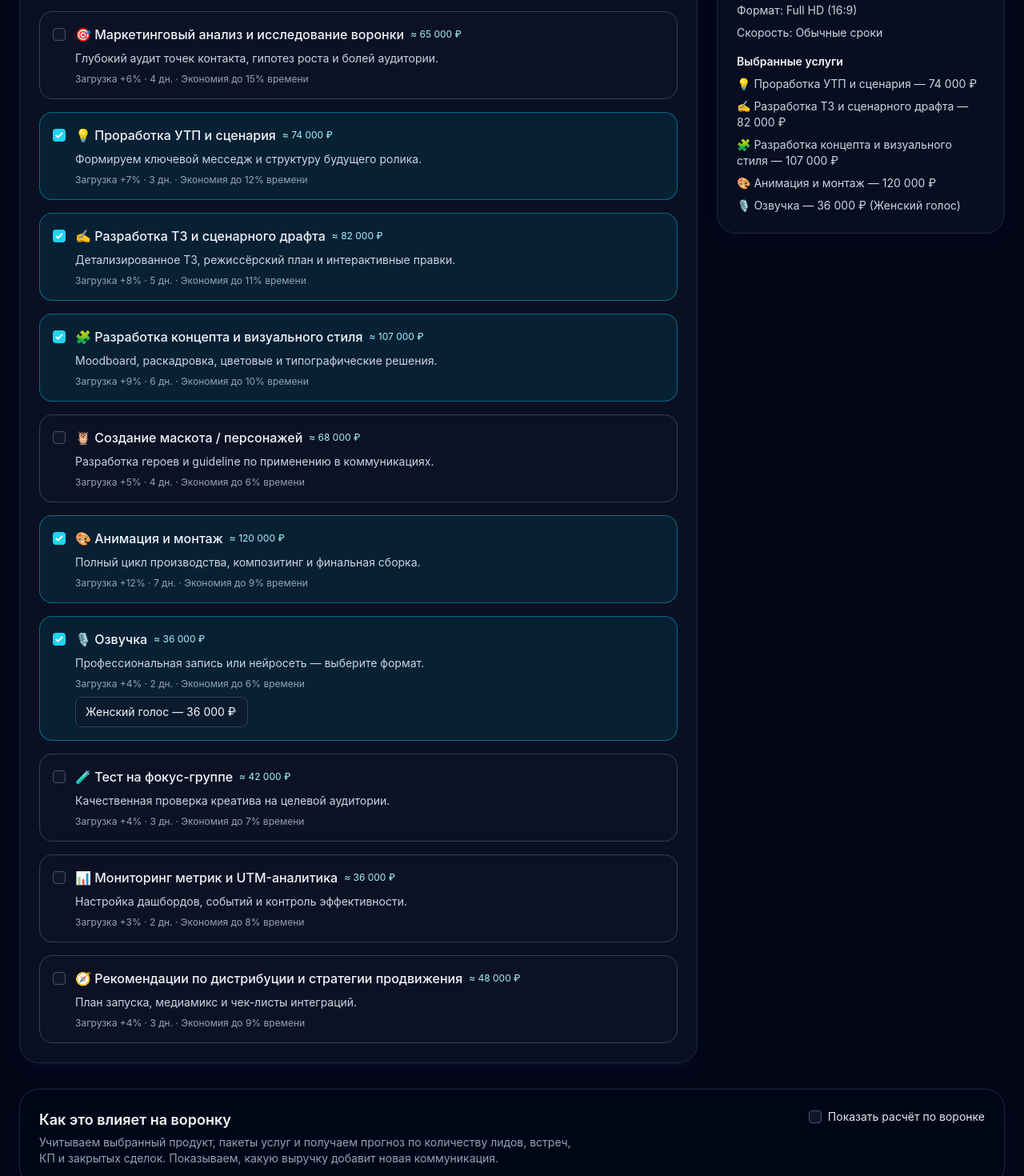
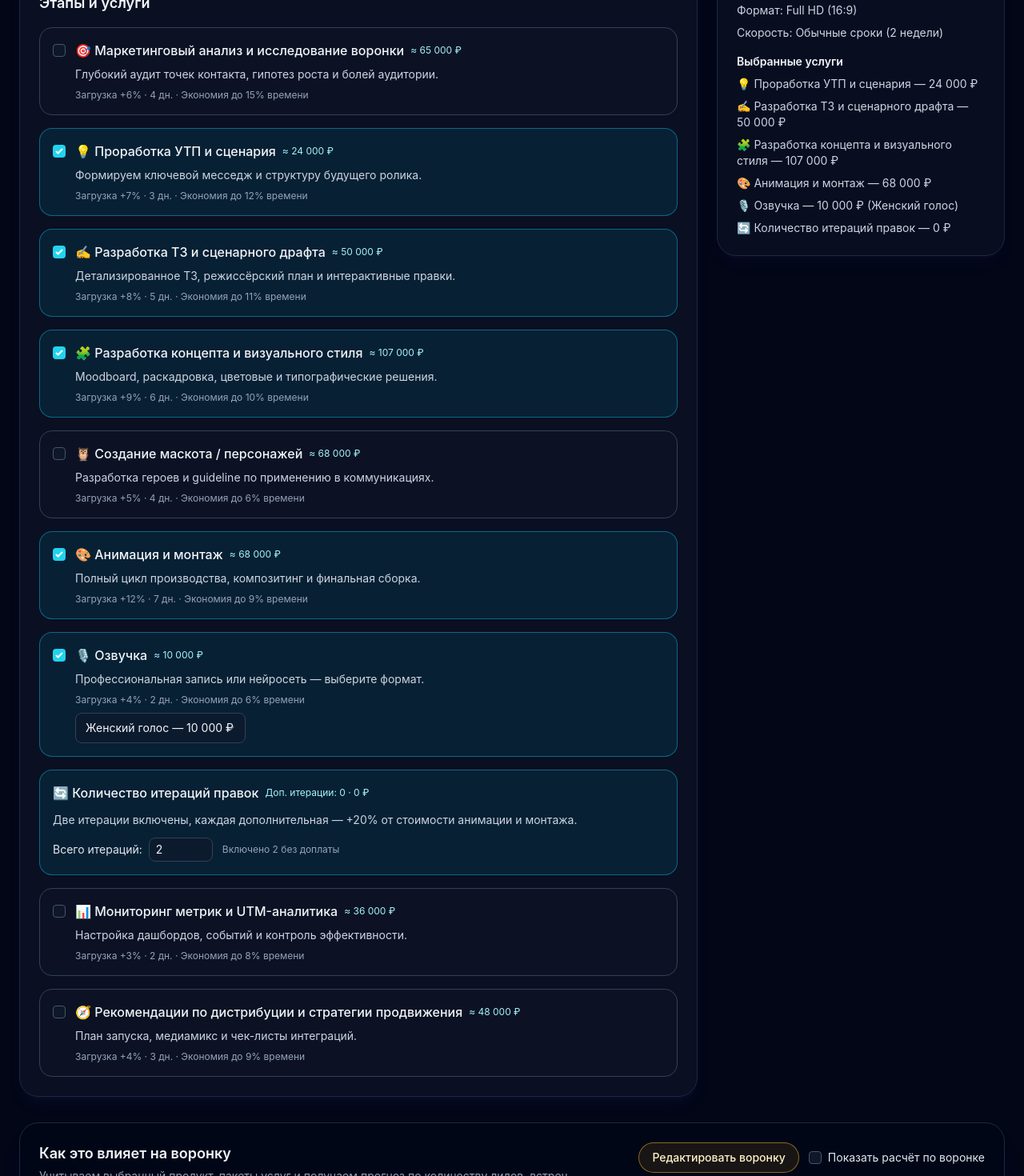
Before and after one commit to tsarev2709/funnel, a React (Vite) app: page /calculator in a window 1280 px wide. Shown: the part 1040-2510 px from the top of the page at 80% size. Built offline with nearby package versions, Linux system fonts and the light colour scheme.

Commit message:
Adjust calculator pricing and iteration handling

```diff
--- a/src/components/calculator/CalculatorPage.jsx
+++ b/src/components/calculator/CalculatorPage.jsx
@@ -1,6 +1,7 @@
 import { useEffect, useMemo, useState } from 'react';
 import { clsx } from 'clsx';
 import { jsPDF } from 'jspdf';
+import { Link } from 'react-router-dom';
 import { formatOptions, funnelModel, productTypes, serviceOptions, speedOptions } from '../../data/calculatorConfig.js';
 import { ROBOTO_REGULAR_BASE64 } from './robotoRegularBase64.js';
 
@@ -69,6 +70,7 @@ function createInitialState() {
     selectedServices: serviceOptions.filter((item) => item.defaultSelected).map((item) => item.id),
     voiceoverType:
       voiceoverService?.defaultVoice ?? voiceoverService?.voiceOptions?.[0]?.id ?? 'female',
+    revisionIterations: 2,
   };
 }
 
@@ -180,6 +182,7 @@ function CalculatorPage() {
   const [selectedFormats, setSelectedFormats] = useState(initialState.selectedFormats);
   const [selectedServices, setSelectedServices] = useState(initialState.selectedServices);
   const [voiceoverType, setVoiceoverType] = useState(initialState.voiceoverType);
+  const [revisionIterations, setRevisionIterations] = useState(initialState.revisionIterations);
   const [showFunnelImpact, setShowFunnelImpact] = useState(false);
 
   useEffect(() => {
@@ -240,7 +243,11 @@ function CalculatorPage() {
     const serviceEvaluations = new Map();
     const selectedServiceDetails = [];
     const serviceSet = new Set(selectedServices);
+    const iterationService = serviceOptions.find((service) => service.id === 'iterations');
+
     serviceOptions.forEach((service) => {
+      if (service.id === 'iterations') return;
+
       const evaluation = evaluateService(service, { durationMinutes, creativeMultiplier, voiceoverType });
       serviceEvaluations.set(service.id, evaluation);
       if (serviceSet.has(service.id)) {
@@ -272,6 +279,36 @@ function CalculatorPage() {
       }
     });
 
+    const animationEvaluation = serviceEvaluations.get('animation');
+    const animationSelected = serviceSet.has('animation');
+    const includedIterations = iterationService?.included ?? 0;
+    const extraIterations = Math.max(0, revisionIterations - includedIterations);
+    const iterationCost = (animationSelected ? (animationEvaluation?.cost ?? 0) : 0) *
+      (iterationService?.percentPerExtra ?? 0) *
+      extraIterations;
+    if (iterationService) {
+      const evaluation = {
+        cost: iterationCost,
+        hours: 0,
+        load: 0,
+        timeline: 0,
+        iterations: revisionIterations,
+        extraIterations,
+        savings: {},
+        roiBoost: 0,
+      };
+      serviceEvaluations.set(iterationService.id, evaluation);
+      servicesCost += evaluation.cost;
+      selectedServiceDetails.push({
+        id: iterationService.id,
+        name: iterationService.label,
+        description: iterationService.description,
+        cost: Math.round(evaluation.cost),
+        iterations: revisionIterations,
+        included: includedIterations,
+      });
+    }
+
     const formatEvaluations = new Map();
     const selectedFormatDetails = [];
     const formatSet = new Set(selectedFormats);
@@ -290,6 +327,9 @@ function CalculatorPage() {
         });
       }
     });
+
+    const formatSurcharge = selectedFormats.length >= 2 ? selectedFormats.length * 2000 : 0;
+    formatsCost += formatSurcharge;
 
     const priceMultiplier = speed?.priceMultiplier ?? 1;
     const timeMultiplier = speed?.timeMultiplier ?? 1;
@@ -336,6 +376,8 @@ function CalculatorPage() {
         teamLoad: service.teamLoad,
         teamHours: service.teamHours,
         timelineDays: service.timeline,
+        iterations: service.iterations,
+        includedIterations: service.included,
       })),
       totals: {
         cost: totalCost,
@@ -377,7 +419,16 @@ function CalculatorPage() {
       exportPayload,
       funnelProjection,
     };
-  }, [productTypeId, speedId, durationSeconds, creativeCount, selectedFormats, selectedServices, voiceoverType]);
+  }, [
+    productTypeId,
+    speedId,
+    durationSeconds,
+    creativeCount,
+    selectedFormats,
+    selectedServices,
+    voiceoverType,
+    revisionIterations,
+  ]);
 
   const handleToggleFormat = (formatId) => {
     setSelectedFormats((prev) => {
@@ -389,6 +440,7 @@ function CalculatorPage() {
   };
 
   const handleToggleService = (serviceId) => {
+    if (serviceId === 'iterations') return;
     setSelectedServices((prev) => {
       if (prev.includes(serviceId)) {
         return prev.filter((id) => id !== serviceId);
@@ -406,6 +458,7 @@ function CalculatorPage() {
     setSelectedFormats(defaults.selectedFormats);
     setSelectedServices(defaults.selectedServices);
     setVoiceoverType(defaults.voiceoverType);
+    setRevisionIterations(defaults.revisionIterations);
   };
 
   const handleExportJson = () => {
@@ -609,6 +662,9 @@ function CalculatorPage() {
 
               <div>
                 <span className="text-sm text-slate-300">Разрешения и форматы</span>
+                <p className="mt-1 text-xs text-slate-400">
+                  Форматы бесплатны; при выборе двух и более добавляется по 2 000 ₽ за каждый вариант.
+                </p>
                 <div className="mt-3 grid gap-2 md:grid-cols-2">
                   {formatOptions.map((format) => {
                     const checked = selectedFormats.includes(format.id);
@@ -648,18 +704,49 @@ function CalculatorPage() {
             <h2 className="text-lg font-semibold text-slate-100">Этапы и услуги</h2>
             <div className="mt-4 space-y-4">
               {serviceOptions.map((service) => {
-                const checked = selectedServices.includes(service.id);
+                const isIterations = service.id === 'iterations';
+                const checked = isIterations ? true : selectedServices.includes(service.id);
                 const evaluation = summary.serviceEvaluations.get(service.id);
+                const includedIterations = service.included ?? 0;
+                const extraIterations = isIterations ? Math.max(0, revisionIterations - includedIterations) : 0;
                 return (
                   <div
                     key={service.id}
                     className={clsx(
                       'rounded-2xl border p-4 transition',
-                      checked
+                      checked || isIterations
                         ? 'border-cyan-500/50 bg-cyan-500/10'
                         : 'border-slate-700 bg-slate-900/40 hover:border-cyan-500/40',
                     )}
                   >
+                    {isIterations ? (
+                      <div className="space-y-3">
+                        <div className="flex flex-wrap items-center gap-2">
+                          <span className="font-medium text-slate-100">{service.label}</span>
+                          <span className="text-xs text-cyan-200">
+                            Доп. итерации: {extraIterations} · {formatCurrency(evaluation?.cost ?? 0)}
+                          </span>
+                        </div>
+                        <p className="text-sm text-slate-300">{service.description}</p>
+                        <div className="flex flex-wrap items-center gap-3 text-sm text-slate-200">
+                          <label className="flex items-center gap-2">
+                            <span>Всего итераций:</span>
+                            <input
+                              type="number"
+                              min={includedIterations}
+                              value={revisionIterations}
+                              onChange={(event) =>
+                                setRevisionIterations(
+                                  Math.max(includedIterations, Number(event.target.value) || includedIterations),
+                                )
+                              }
+                              className="w-20 rounded-lg border border-slate-700 bg-slate-900/60 px-2 py-1 text-sm text-slate-100"
+                            />
+                          </label>
+                          <span className="text-xs text-slate-400">Включено {includedIterations} без доплаты</span>
+                        </div>
+                      </div>
+                    ) : (
                       <label className="flex items-start gap-3">
                         <input
                           type="checkbox"
@@ -693,6 +780,7 @@ function CalculatorPage() {
                           )}
                         </div>
                       </label>
+                    )}
                   </div>
                 );
               })}
@@ -774,6 +862,13 @@ function CalculatorPage() {
               Показываем, какую выручку добавит новая коммуникация.
             </p>
           </div>
+          <div className="flex flex-wrap items-center gap-3">
+            <Link
+              to="/"
+              className="rounded-full border border-amber-400/50 bg-amber-500/10 px-4 py-2 text-sm font-medium text-amber-100 transition hover:bg-amber-500/20"
+            >
+              Редактировать воронку
+            </Link>
             <label className="flex items-center gap-2 text-sm text-slate-200">
               <input
                 type="checkbox"
@@ -783,6 +878,7 @@ function CalculatorPage() {
               />
               <span>Показать расчёт по воронке</span>
             </label>
+          </div>
         </div>
 
         {showFunnelImpact && (
--- a/src/data/calculatorConfig.js
+++ b/src/data/calculatorConfig.js
@@ -77,9 +77,9 @@ export const productTypes = [
 ];
 
 export const speedOptions = [
-  { id: 'normal', label: 'Обычные сроки', priceMultiplier: 1, timeMultiplier: 1 },
-  { id: 'fast', label: 'Ускоренный (+20% к цене)', priceMultiplier: 1.2, timeMultiplier: 0.82 },
-  { id: 'rush', label: 'Срочный (+40% к цене)', priceMultiplier: 1.4, timeMultiplier: 0.68 },
+  { id: 'normal', label: 'Обычные сроки (2 недели)', priceMultiplier: 1, timeMultiplier: 1 },
+  { id: 'fast', label: 'Ускоренные сроки (1 неделя)', priceMultiplier: 1.2, timeMultiplier: 0.5 },
+  { id: 'rush', label: 'Срочные сроки (2 дня)', priceMultiplier: 1.4, timeMultiplier: 0.15 },
 ];
 
 export const formatOptions = [
@@ -87,7 +87,7 @@ export const formatOptions = [
     id: 'fullhd',
     label: 'Full HD (16:9)',
     description: 'Основной мастер-файл в горизонтальном формате.',
-    price: 16000,
+    price: 0,
     teamHours: 6,
     defaultSelected: true,
     timeline: 0,
@@ -97,7 +97,7 @@ export const formatOptions = [
     id: 'vertical',
     label: 'Вертикальный (9:16)',
     description: 'Вертикальные адаптации для Reels, Shorts и Stories.',
-    price: 12000,
+    price: 0,
     teamHours: 5,
     perCreative: true,
     timeline: 1,
@@ -107,7 +107,7 @@ export const formatOptions = [
     id: '4k',
     label: '4K',
     description: 'Высокое разрешение для премиальных экранов и архивов.',
-    price: 24000,
+    price: 0,
     teamHours: 6,
     timeline: 1,
     teamLoad: 2,
@@ -116,7 +116,7 @@ export const formatOptions = [
     id: 'social',
     label: 'Форматы для соцсетей и пересылок',
     description: 'Пакет квадратных/кадреных версий и лёгких превью.',
-    price: 18000,
+    price: 0,
     teamHours: 6,
     perCreative: true,
     timeline: 2,
@@ -147,7 +147,7 @@ export const serviceOptions = [
     id: 'utp',
     label: '💡 Проработка УТП и сценария',
     description: 'Формируем ключевой месседж и структуру будущего ролика.',
-    price: 74000,
+    price: 24000,
     teamLoad: 7,
     teamHours: 22,
     timeline: 3,
@@ -165,7 +165,7 @@ export const serviceOptions = [
     id: 'script',
     label: '✍️ Разработка ТЗ и сценарного драфта',
     description: 'Детализированное ТЗ, режиссёрский план и интерактивные правки.',
-    price: 82000,
+    price: 50000,
     teamLoad: 8,
     teamHours: 28,
     timeline: 5,
@@ -221,8 +221,8 @@ export const serviceOptions = [
     id: 'animation',
     label: '🎨 Анимация и монтаж',
     description: 'Полный цикл производства, композитинг и финальная сборка.',
-    price: 98000,
-    pricePerMinute: 22000,
+    price: 50000,
+    pricePerMinute: 18000,
     teamLoad: 12,
     teamHours: 60,
     hoursPerMinute: 18,
@@ -249,9 +249,9 @@ export const serviceOptions = [
     roiBoost: 6,
     defaultSelected: true,
     voiceOptions: [
-      { id: 'female', label: 'Женский голос', price: 36000 },
-      { id: 'male', label: 'Мужской голос', price: 36000 },
-      { id: 'neural', label: 'Нейросеть', price: 18000 },
+      { id: 'female', label: 'Женский голос', price: 10000 },
+      { id: 'male', label: 'Мужской голос', price: 10000 },
+      { id: 'neural', label: 'Нейросеть', price: 10000 },
     ],
     defaultVoice: 'female',
     funnelImpact: {
@@ -261,21 +261,12 @@ export const serviceOptions = [
     },
   },
   {
-    id: 'focus',
-    label: '🧪 Тест на фокус-группе',
-    description: 'Качественная проверка креатива на целевой аудитории.',
-    price: 42000,
-    teamLoad: 4,
-    teamHours: 14,
-    timeline: 3,
-    clientSavings: { time: 7, budget: 6, risk: 14, hours: 10, money: 65000 },
-    roiBoost: 8,
-    funnelImpact: {
-      stageConversions: {
-        qualified: 0.8,
-        deals: 0.4,
-      },
-    },
+    id: 'iterations',
+    label: '🔄 Количество итераций правок',
+    description: 'Две итерации включены, каждая дополнительная — +20% от стоимости анимации и монтажа.',
+    included: 2,
+    percentPerExtra: 0.2,
+    defaultSelected: true,
   },
   {
     id: 'analytics',
```
Lines whose indentation alone changed are shown as unchanged.
